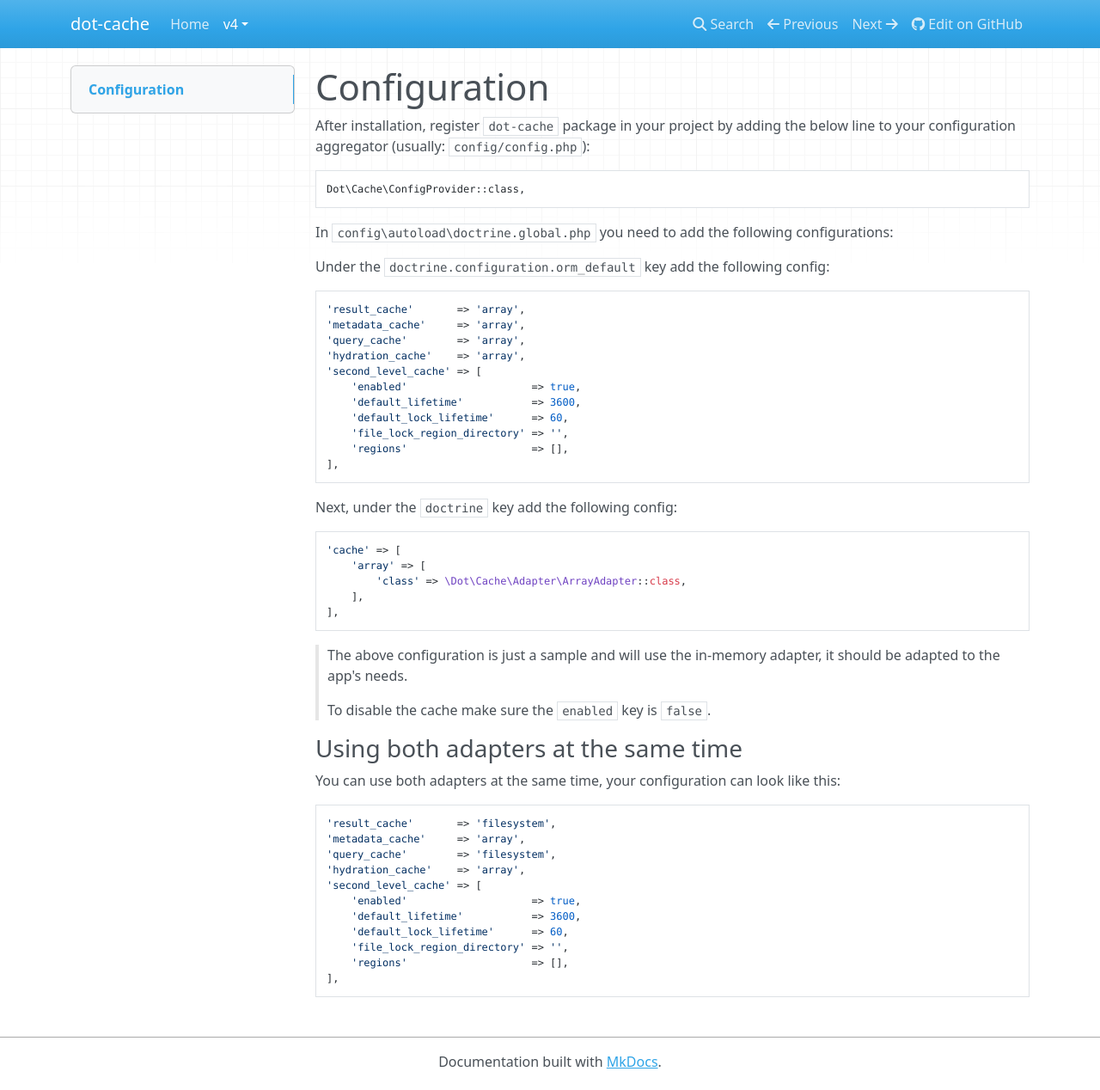
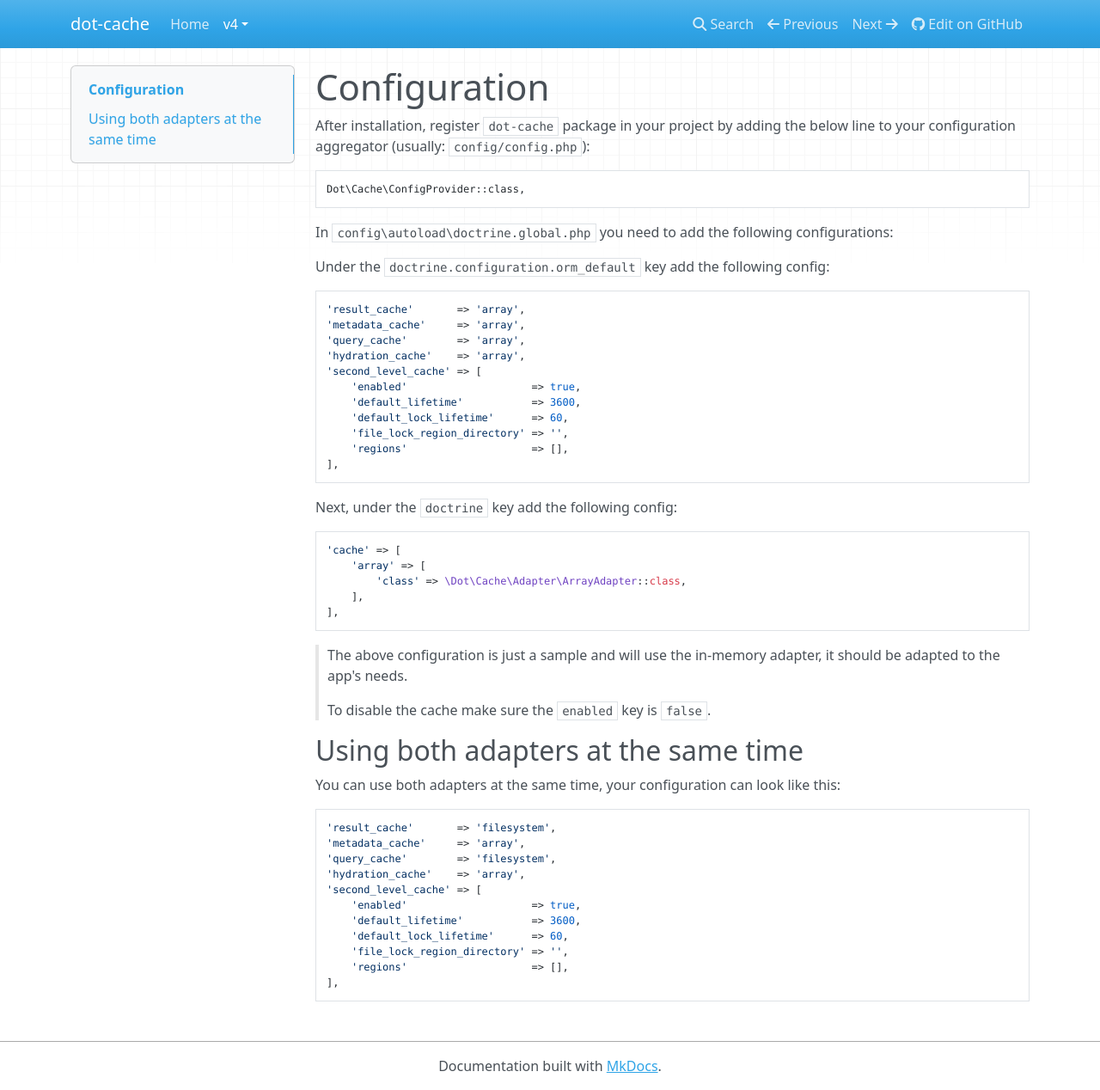
Before and after one commit to dotkernel/dot-cache, an MkDocs documentation site: the page built from docs/book/v4/configuration.md, in a window 1280 px wide and 1268 px high. Shown: the whole window at 86% size. Built offline with MkDocs 1.6.1, drawn with Linux system fonts in a browser that asks for light colours; nearby versions of some CDN libraries.

```diff
--- a/docs/book/v4/configuration.md
+++ b/docs/book/v4/configuration.md
@@ -38,7 +38,7 @@ Next, under the `doctrine` key add the following config:
 
 > To disable the cache make sure the `enabled` key is `false`.
 
-### Using both adapters at the same time
+## Using both adapters at the same time
 
 You can use both adapters at the same time, your configuration can look like this:
 
```
